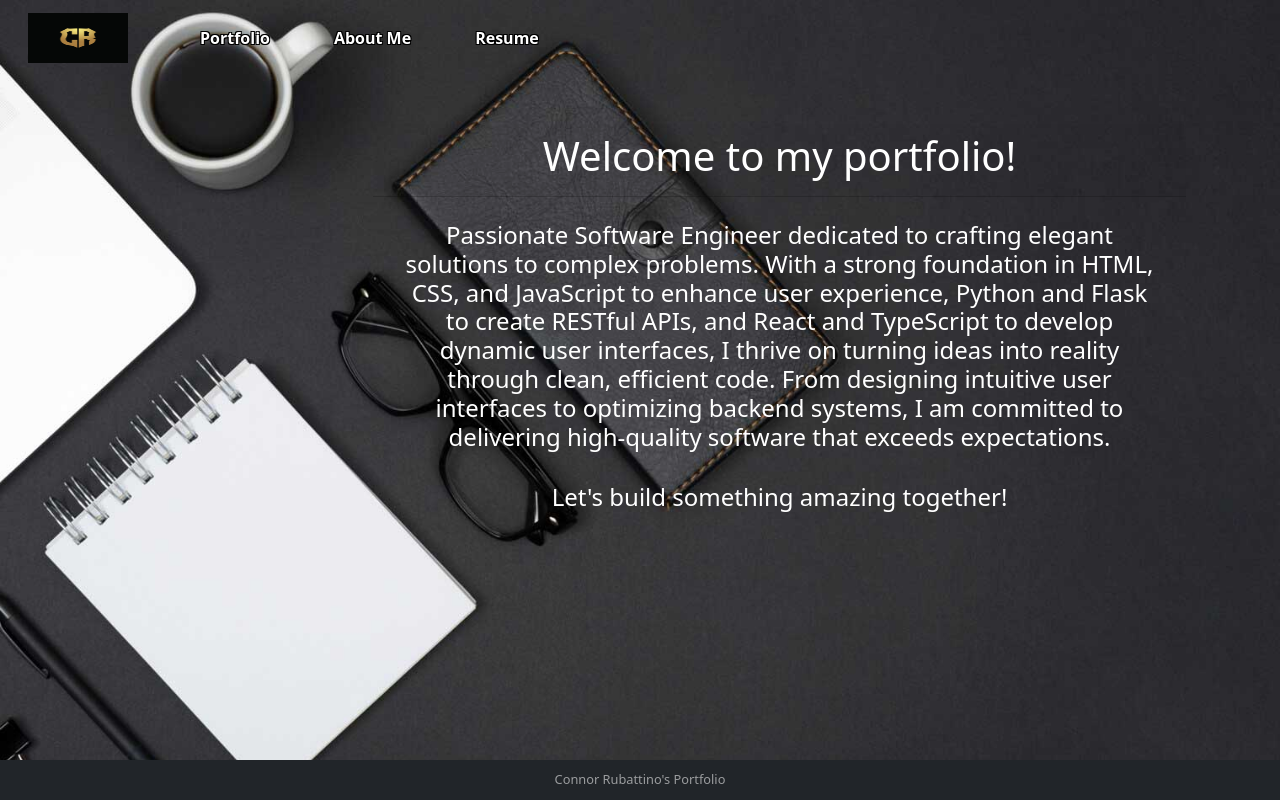
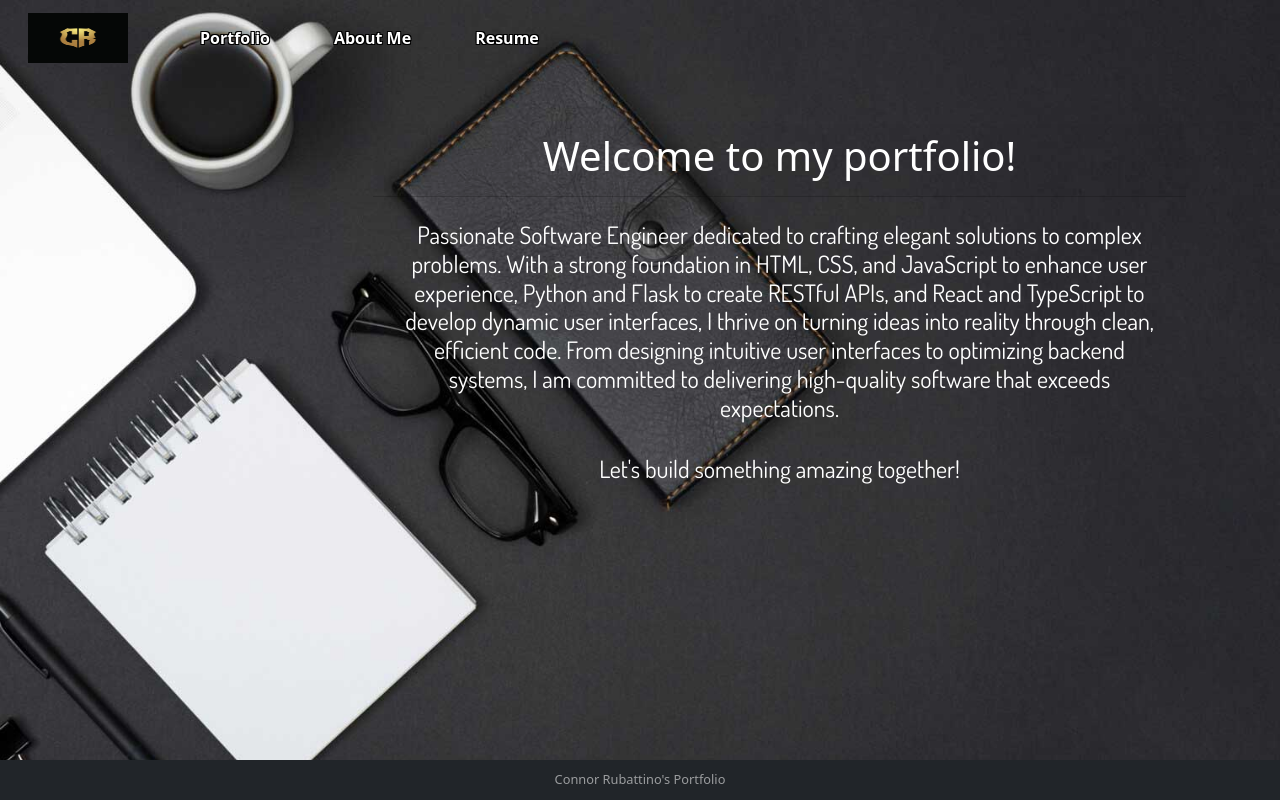
Before and after one commit to connorrubattino/cr_portfolio, a React (Vite) app: page / in a window 1280 px wide. Built offline with nearby package versions, Linux system fonts and the light colour scheme.

Commit message:
change font on home page

```diff
--- a/main.css
+++ b/main.css
@@ -1,3 +1,6 @@
+@import url('https://fonts.googleapis.com/css2?family=Dosis:wght@400;700&display=swap');
+
+
 body {
   position: relative; /* Ensure positioning context */
   background-image: url('/src/assets/images/bg-image-24.jpg');
@@ -27,3 +30,7 @@ body {
                -1px  1px 0 #000,
                 1px  1px 0 #000;
 }
+
+.home-text {
+  font-family: 'Dosis', sans-serif;
+}
--- a/src/views/Home.tsx
+++ b/src/views/Home.tsx
@@ -15,12 +15,12 @@ export default function
             <Card className="card bg-white-transparent border-0 text-center mt-5 text-white font-weight-bold">
             <Card.Header><h1 >Welcome to my portfolio!</h1></Card.Header>
             <Card.Body>
-                <Card.Text className='p-2' style={{ fontWeight: 'bold' }}>
+                <Card.Text className='p-2 home-text' style={{ fontWeight: 'bold' }}>
                 <h4>
                 Passionate Software Engineer dedicated to crafting elegant solutions to complex problems. With a strong foundation in HTML, CSS, and JavaScript to enhance user experience, Python and Flask to create RESTful APIs, and React and TypeScript to develop dynamic user interfaces, I thrive on turning ideas into reality through clean, efficient code. From designing intuitive user interfaces to optimizing backend systems, I am committed to delivering high-quality software that exceeds expectations.
                 </h4>
                 </Card.Text>
-                <Card.Text className='pb-2' style={{ fontWeight: 'bold' }}>
+                <Card.Text className='pb-2 home-text' style={{ fontWeight: 'bold' }}>
                 <h4>
                 Let's build something amazing together!
                 </h4>
```
